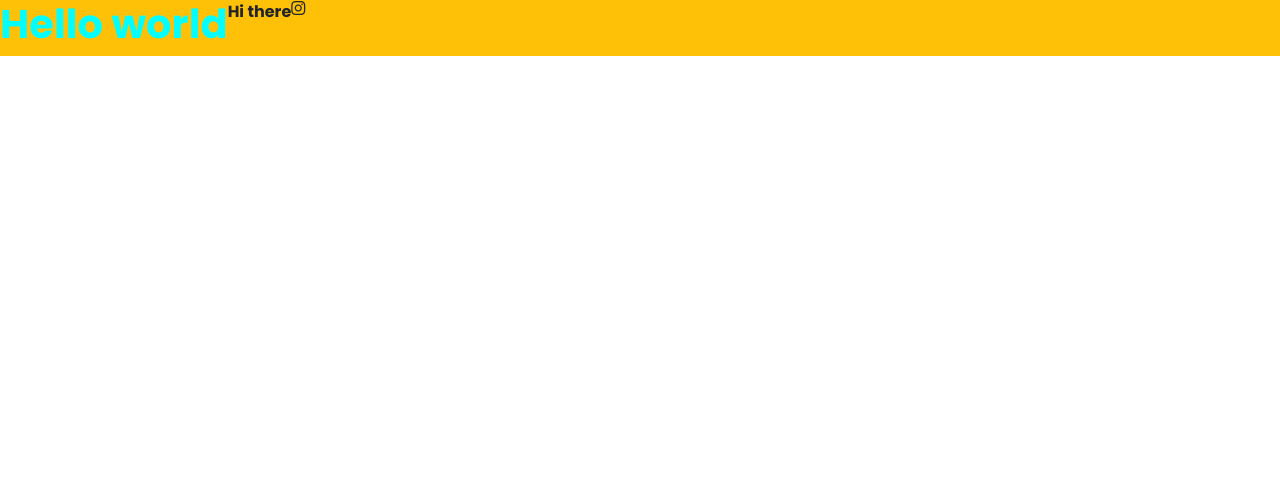
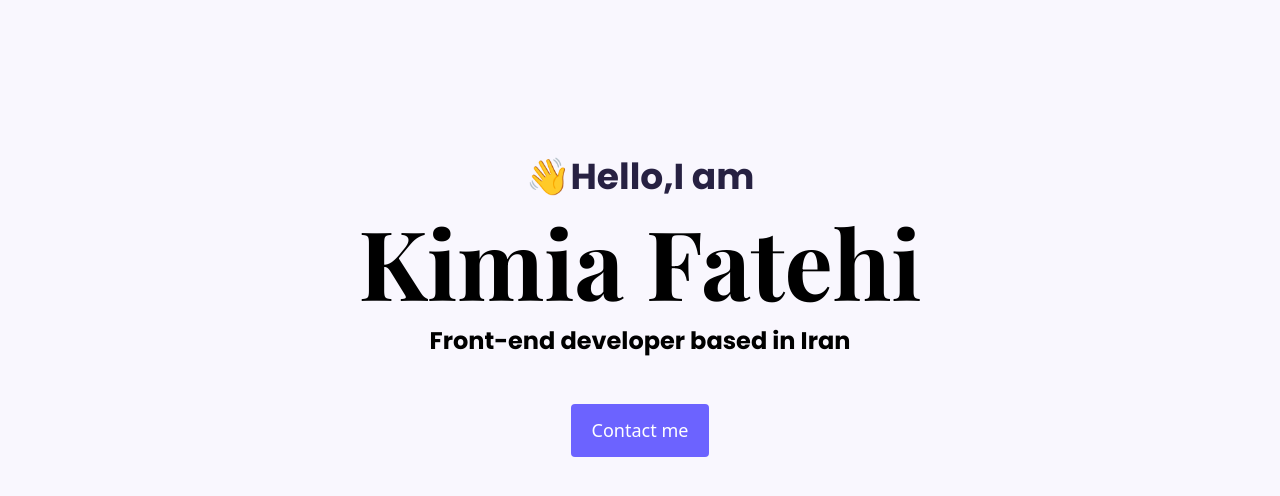
Before and after one commit to Kimiaparand/portfolio-project, a plain HTML site: page index.html in a window 1280 px wide. Drawn offline with nearby package versions, Linux system fonts and the light colour scheme; a web font is replaced by a local one.

Commit message:
Update index.html

```diff
--- a/index.html
+++ b/index.html
@@ -20,15 +20,24 @@
       href="https://fonts.googleapis.com/css2?family=Poppins:wght@700&family=Rubik+Gemstones&display=swap"
       rel="stylesheet"
     />
+    <link rel="preconnect" href="https://fonts.googleapis.com" />
+    <link rel="preconnect" href="https://fonts.gstatic.com" crossorigin />
+    <link
+      href="https://fonts.googleapis.com/css2?family=Playfair+Display:wght@700&family=Poppins:wght@700&family=Rubik+Gemstones&display=swap"
+      rel="stylesheet"
+    />
     <link rel="stylesheet" href="src/styles.css" />
 
     <title>Document</title>
   </head>
   <body>
-    <div class="d-flex bg-warning">
-      <h1>Hello world</h1>
-      <p>Hi there</p>
-      <i class="fa-brands fa-instagram"></i>
+    <div class="hero">
+      <p>👋Hello,I am</p>
+      <h1>Kimia Fatehi</h1>
+      <h2 class="mb-5">Front-end developer based in Iran</h2>
+      <div>
+        <a href="#" class="btn btn-branding">Contact me</a>
+      </div>
     </div>
   </body>
 </html>
--- a/src/styles.css
+++ b/src/styles.css
@@ -1,9 +1,48 @@
-h1 {
-  color: aqua;
-  font-family: "Poppins", sans-serif;
+:root {
+  --branding-color: #6c63ff;
+  --secendary-color: #f9f7fe;
+  --heading-font-family: "Playfair Display", serif;
+  --default-font-family: "Poppins", sans-serif;
+}
+
+h1,
+h2,
+h3,
+h4,
+h5,
+h6 {
+  color: black;
+  font-family: var(--heading-font-family);
   font-weight: bold;
 }
+h1 {
+  font-size: 96px;
+}
 p {
-  font-family: "Poppins", sans-serif;
+  font-family: var(--default-font-family);
   font-weight: normal;
 }
+.hero {
+  background-color: var(--secendary-color);
+  text-align: center;
+  padding: 150px 30px;
+}
+.hero p {
+  font-size: 36px;
+  font-weight: bold;
+  margin: 0;
+  color: #272142;
+}
+.hero h2 {
+  font-family: var(--default-font-family);
+  font-weight: normal;
+  font-size: 24px;
+}
+.btn-branding {
+  background: var(--branding-color);
+  border-radius: 4px;
+  color: white;
+  font-size: 18px;
+  line-height: 27px;
+  padding: 12px 20px;
+}
```
